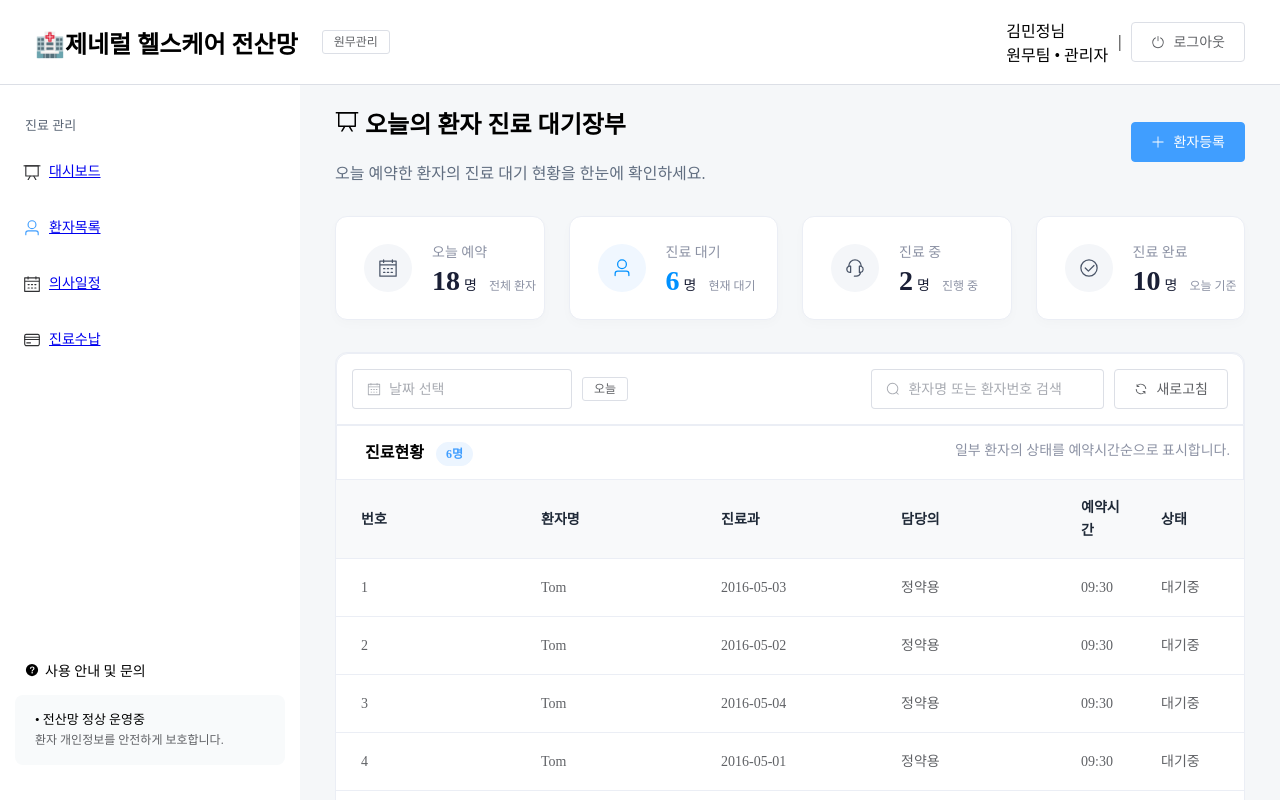
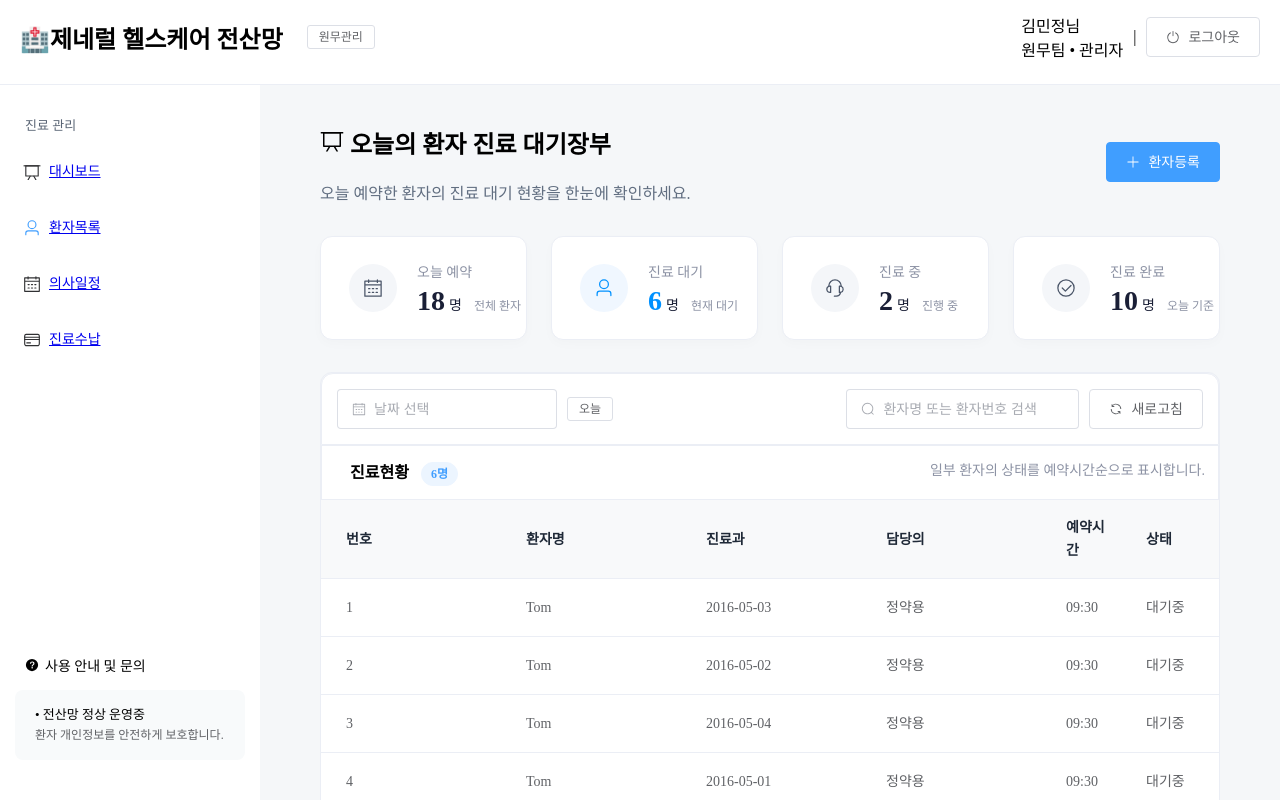
Before and after one commit to ctrl404J/hospital-reservation-vue, a Vue app: page / in a window 1280 px wide. Built offline with nearby package versions, Linux system fonts and the light colour scheme.

Commit message:
refactor: 메인레이아웃과 사이드 조정

```diff
--- a/src/assets/styles/appSidebar.css
+++ b/src/assets/styles/appSidebar.css
@@ -1,7 +1,7 @@
 .side-menu-container {
   display: flex;
   flex-direction: column;
-  height: 100%;
+  height: calc(100vh - 90px);
   box-sizing: border-box;
   overflow: hidden;
 }
@@ -9,7 +9,6 @@
 .menu-group-title {
   padding-left: 25px;
   font-size: 15px;
-    /* margin-bottom: 12px; */
   margin: 30px 0 10px 0;
   font-size: 13px;
   color: #596474;
--- a/src/assets/styles/mainLayout.css
+++ b/src/assets/styles/mainLayout.css
@@ -6,40 +6,30 @@ html, body, #app {
 
 .common-layout {
   height: 100vh;
-  overflow: hidden;
+  overflow-y: auto;
+}
+
+.common-aside {
+  width: 260px;
+  flex-shrink: 0;
 }
 
 .common-container {
   display: flex;
-  flex-direction: column;
   width: 100%;
   height: 100%;
 }
 
-.common-container > .el-container {
-  display: flex;
-  flex-direction: row;
-  height: calc(100% - 85px);
-  overflow: hidden;
-}
-
 .common-header {
   height: 85px;
-  padding: 5px 35px 0 35px;
-  border-bottom: 1px solid #dcdfe6;
-}
-
-el-aside {
-  width: 240px;
-  height: 100%;
-  flex-shrink: 0;
+  border-bottom: 1px solid #ebeef5;
 }
 
 .common-main {
   flex: 1;
   min-width: 0;
   background-color: #F5F7F9;
+  padding: 20px 60px 0 60px;
   box-sizing: border-box;
   overflow-y: auto;
-  padding: 0 35px 0 35px;
 }
--- a/src/layouts/MainLayout.vue
+++ b/src/layouts/MainLayout.vue
@@ -3,7 +3,7 @@
     <el-container class="common-container">
       <el-header class="common-header"><AppHeader /></el-header>
       <el-container>
-        <el-aside><AppSidebar /></el-aside>
+        <el-aside class="common-aside"><AppSidebar /></el-aside>
         <el-main class="common-main"><RouterView /></el-main>
       </el-container>
     </el-container>
```
Lines whose indentation alone changed are shown as unchanged.
